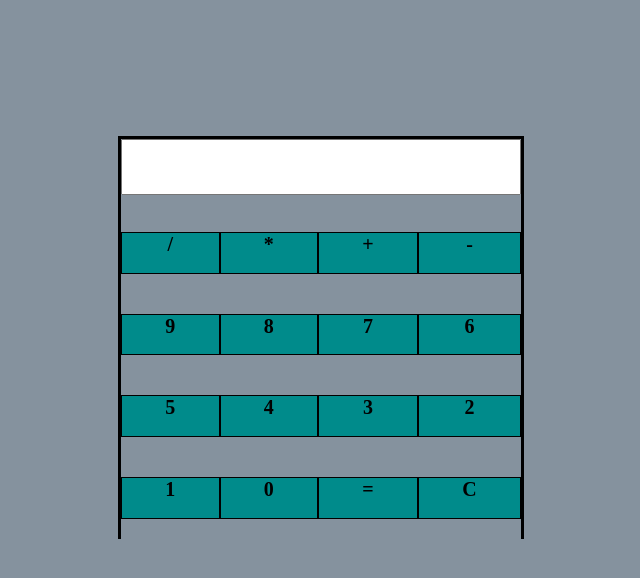
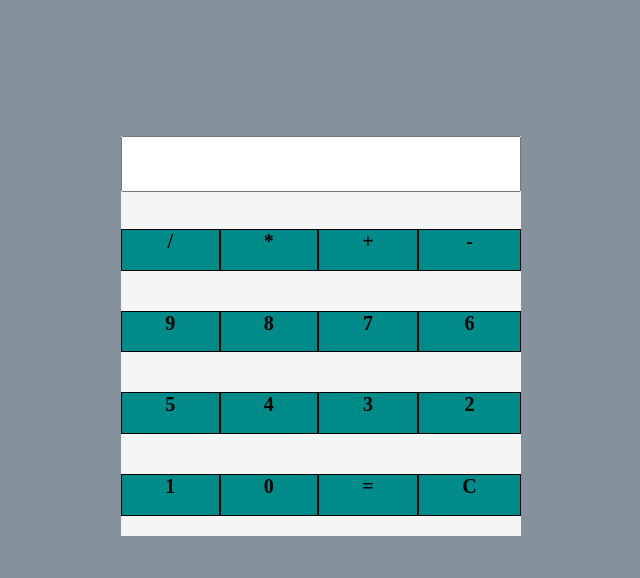
Before and after one commit to nikhil-parate/calculator, a plain HTML site: page index.html in a window 1280 px wide. Shown: the whole page, without its empty margins (319-959 px from the left). Drawn offline with Linux system fonts and the light colour scheme.

Commit message:
Update calculator.css

```diff
--- a/calculator.css
+++ b/calculator.css
@@ -2,7 +2,8 @@
     display: grid;
     height: 400px;
     width: 400px;
-    border-style: solid solid none solid;
+    border-style: 1px solid;
+    background-color: #F4F6F6;
 }
 #inn {
     height: 50px;
```
